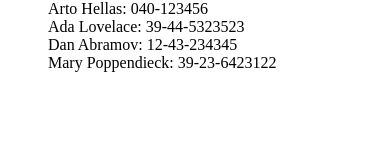
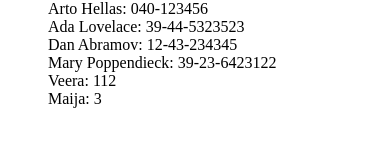
Before and after one commit to vapppu/react-soveltavat-04-puhelinluettelo, a React (Vite) app: page / in a window 390 px wide. Shown: the part 298-444 px from the top of the page. Built offline with nearby package versions, Linux system fonts and the light colour scheme; data requests are answered from the project's data file.

Commit message:
Get phonebook data from json server and synchronize new persons to server. Extract database functionality to services directory in a separate module

```diff
--- a/db.json
+++ b/db.json
@@ -1,5 +1,5 @@
 {
-    "persons":[
+  "persons": [
     {
       "name": "Arto Hellas",
       "number": "040-123456",
@@ -19,6 +19,16 @@
       "name": "Mary Poppendieck",
       "number": "39-23-6423122",
       "id": 4
+    },
+    {
+      "name": "Veera",
+      "number": "112",
+      "id": 5
+    },
+    {
+      "name": "Maija",
+      "number": "3",
+      "id": 6
     }
   ]
 }
--- a/package.json
+++ b/package.json
@@ -11,7 +11,7 @@
     "server": "json-server -p3001 --watch db.json"
   },
   "dependencies": {
-    "axios": "^1.5.1",
+    "axios": "^1.6.0",
     "react": "^18.2.0",
     "react-dom": "^18.2.0"
   },
--- a/src/App.jsx
+++ b/src/App.jsx
@@ -4,22 +4,21 @@
 import ListPersons from './components/ListPersons'
 import FilterForm from './components/FilterForm'
 import axios from "axios";
+import personService from './services/persons'
 
 const App = () => {
   const [persons, setPersons] = useState([])
   const [filteredPersons, setFilteredPersons] = useState(persons)
   const [searchTerm, setSearchTerm] = useState("");
 
-
   const personDB = 'http://localhost:3001/persons'
 
   useEffect(() => {
     console.log("Fetch persons")
-    axios
-      .get(personDB)
-      .then((result) => {
-        console.log(result.data)
-        setPersons(result.data)
+    personService
+      .getAll()
+      .then((initialPersons) => {
+        setPersons(initialPersons)
       })
   }, [])
 
@@ -32,12 +31,16 @@
     setFilteredPersons(filtered)
   }
 
-  const updatePersons = (person) => {
+  const addPerson = (person) => {
     if (!persons.find((personInList) => personInList.name.toLowerCase() === person.name.toLowerCase())) {
-      const newPersons = persons.concat(person)
-      setPersons(newPersons)
-      setFilteredPersons(newPersons)
-      console.log(`${person.name} added to book`)
+      personService
+        .create(person)
+        .then(returnedPerson => {
+          console.log(returnedPerson)
+          const newPersons = persons.concat(returnedPerson)
+          setPersons(newPersons)
+          setFilteredPersons(newPersons)
+        })
     }
 
     else {
@@ -54,7 +57,7 @@
     <div>
       <h1>Phonebook</h1>
       <FilterForm filterPersons={filterPersons} searchTerm = {searchTerm} updateSearchTerm = {updateSearchTerm}/>
-      <AddPerson persons = {persons} updatePersons = {updatePersons}/>
+      <AddPerson persons = {persons} addPerson = {addPerson}/>
       <ListPersons filteredPersons = {filteredPersons} />
     </div>
   );
--- a/src/components/AddPerson.jsx
+++ b/src/components/AddPerson.jsx
@@ -1,6 +1,6 @@
 import { useState } from "react";
 
-const AddPerson = ({persons, updatePersons}) => {
+const AddPerson = ({persons, addPerson}) => {
   const [newName, setNewName] = useState("");
   const [newNumber, setNewNumber] = useState("");
 
@@ -19,7 +19,7 @@
 
   const addNewPerson = (event) => {
     event.preventDefault();
-    updatePersons({name: newName, number: newNumber})
+    addPerson({name: newName, number: newNumber})
     clearInputFields();
   };
 
--- /dev/null
+++ b/src/services/persons.js
@@ -0,0 +1,21 @@
+import axios from 'axios';
+const baseUrl = 'http://localhost:3001/persons';
+
+const getAll = () => {
+    const request = axios.get(baseUrl)
+    return request.then(response => response.data)
+}
+
+const create = (newObject) => {
+    const request = axios.post(baseUrl, newObject)
+    return request.then(response => response.data)
+}
+
+const update = (id, newObject) => {
+    const request = axios.put(`${baseUrl}/${id}`, newObject)
+    return request.then(response => response.data)
+}
+
+export default {
+    getAll, create, update
+}
```
Also changed, not shown: 1 other file (tests, documents, lock files or other folders). Lines whose indentation alone changed are shown as unchanged.
